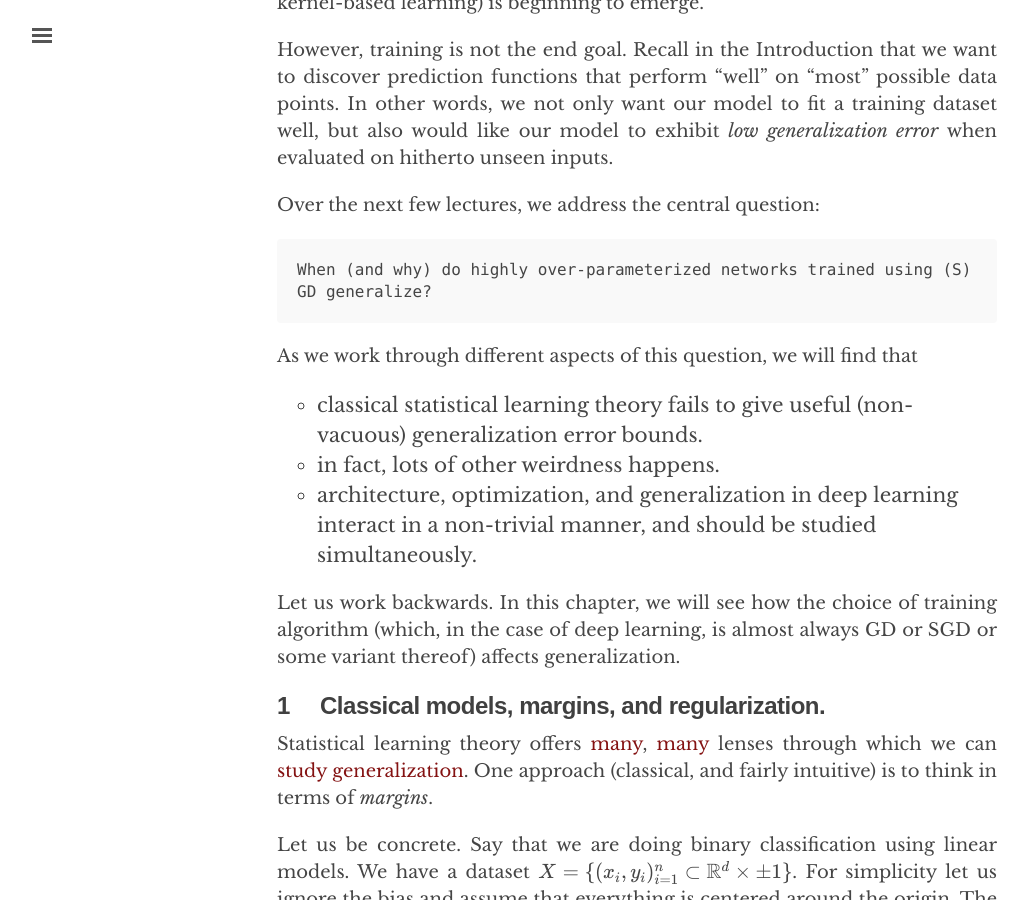
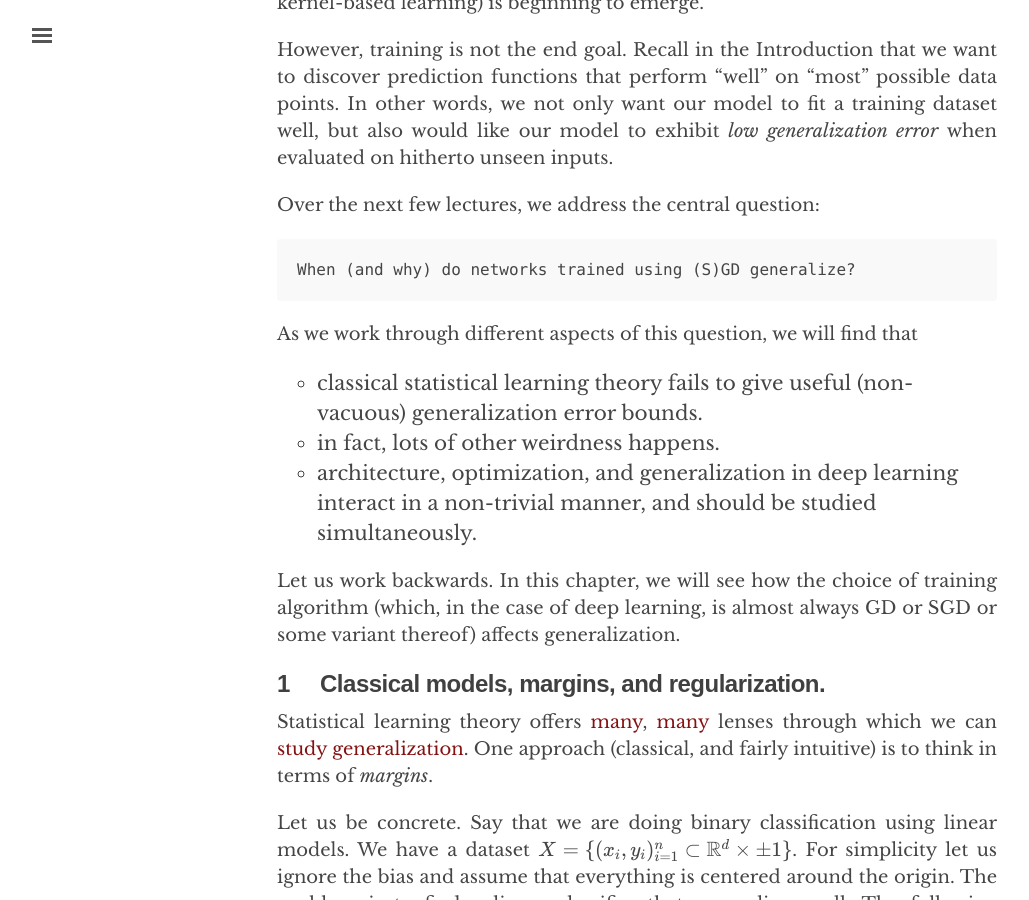
Before and after one commit to chinmayhegde/fodl, a Jekyll site: the page built from _posts/2022-01-12-generalization01.md, in a window 1280 px wide and 900 px high, scrolled down 351 px. Shown: the whole window, without its empty margins (3-1032 px from the left). Built offline with Jekyll 4.4.1, drawn with Linux system fonts in a browser that asks for light colours; nearby versions of some CDN libraries.

Commit message:
Update 2022-01-12-generalization01.md

````diff
--- a/_posts/2022-01-12-generalization01.md
+++ b/_posts/2022-01-12-generalization01.md
@@ -13,7 +13,7 @@ However, training is not the end goal. Recall in the Introduction that we want t
 Over the next few lectures, we address the central question:
 
 ```
-When (and why) do highly over-parameterized networks trained using (S)GD generalize?
+When (and why) do networks trained using (S)GD generalize?
 ```
 
 As we work through different aspects of this question, we will find that
````
